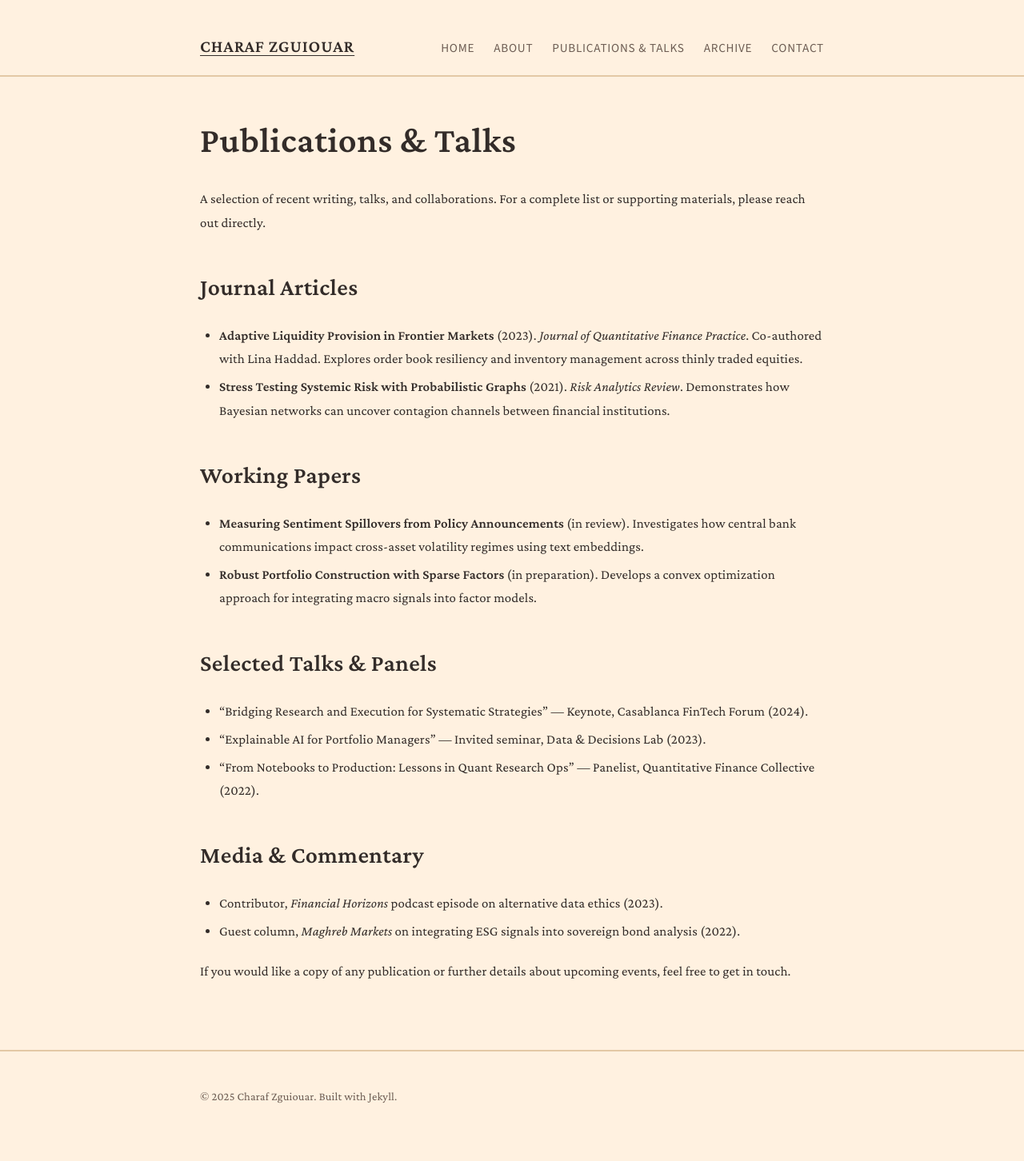
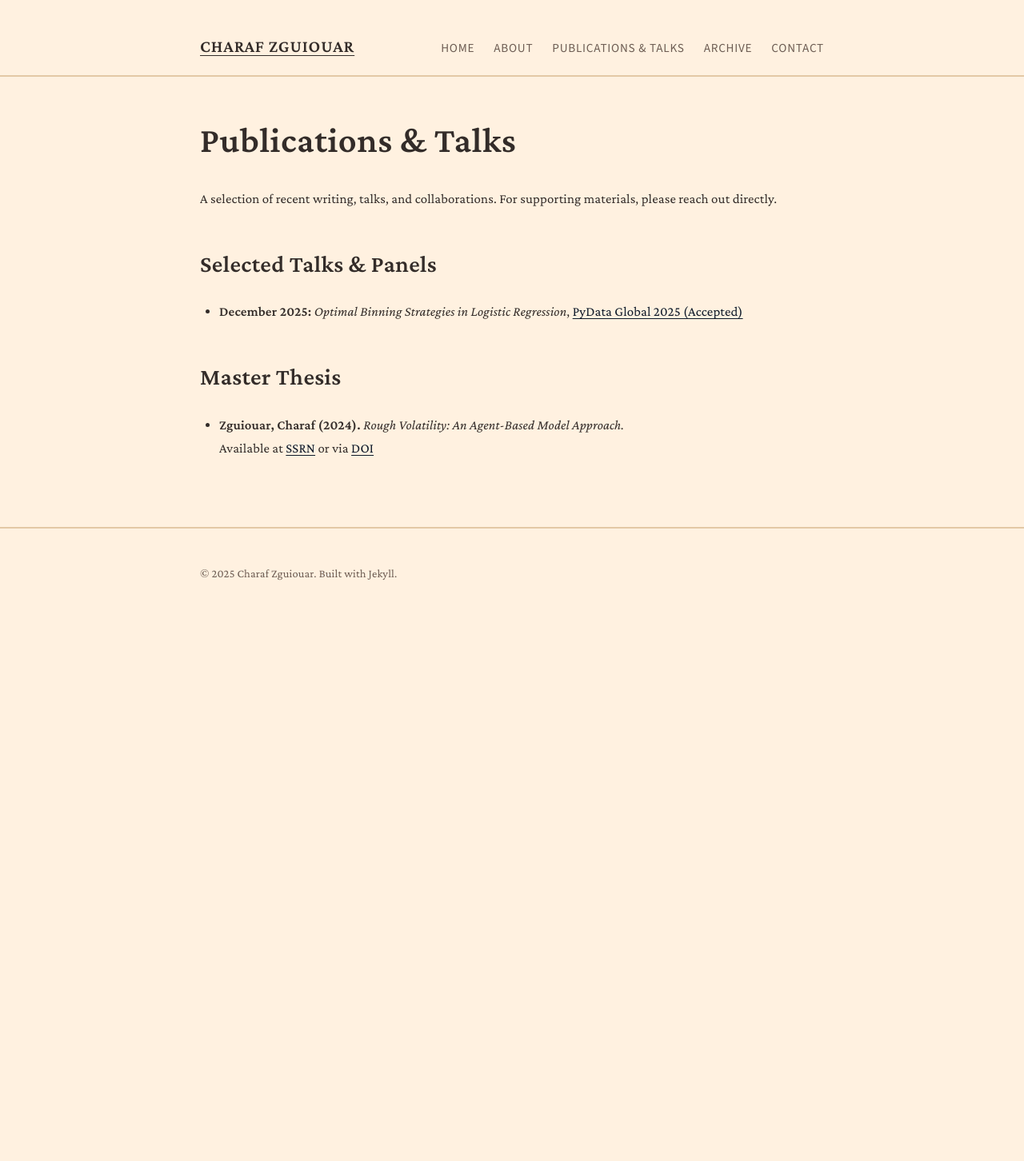
Before and after one commit to zgcharaf/zgcharaf.github.io, a Jekyll site: the page built from publications/index.md, in a window 1280 px wide. Shown: the whole page at 80% size. Built offline with Jekyll 4.4.1, drawn with Linux system fonts in a browser that asks for light colours; after the commit the page ends 900 px from its top, so only the background shows below that.

Commit message:
Update index.md

```diff
--- a/publications/index.md
+++ b/publications/index.md
@@ -6,27 +6,13 @@ permalink: /publications/
 
 # Publications & Talks
 
-A selection of recent writing, talks, and collaborations. For a complete list or supporting materials, please reach out directly.
-
-## Journal Articles
-
-- **Adaptive Liquidity Provision in Frontier Markets** (2023). *Journal of Quantitative Finance Practice*. Co-authored with Lina Haddad. Explores order book resiliency and inventory management across thinly traded equities.
-- **Stress Testing Systemic Risk with Probabilistic Graphs** (2021). *Risk Analytics Review*. Demonstrates how Bayesian networks can uncover contagion channels between financial institutions.
-
-## Working Papers
-
-- **Measuring Sentiment Spillovers from Policy Announcements** (in review). Investigates how central bank communications impact cross-asset volatility regimes using text embeddings.
-- **Robust Portfolio Construction with Sparse Factors** (in preparation). Develops a convex optimization approach for integrating macro signals into factor models.
+A selection of recent writing, talks, and collaborations. For supporting materials, please reach out directly.
 
 ## Selected Talks & Panels
 
-- "Bridging Research and Execution for Systematic Strategies" — Keynote, Casablanca FinTech Forum (2024).
-- "Explainable AI for Portfolio Managers" — Invited seminar, Data & Decisions Lab (2023).
-- "From Notebooks to Production: Lessons in Quant Research Ops" — Panelist, Quantitative Finance Collective (2022).
+- **December 2025:** *Optimal Binning Strategies in Logistic Regression*, [PyData Global 2025 (Accepted)](https://cfp.pydata.org/pydataglobal2025/talk/BT7M3S/)
 
-## Media & Commentary
+## Master Thesis
 
-- Contributor, *Financial Horizons* podcast episode on alternative data ethics (2023).
-- Guest column, *Maghreb Markets* on integrating ESG signals into sovereign bond analysis (2022).
-
-If you would like a copy of any publication or further details about upcoming events, feel free to get in touch.
+- **Zguiouar, Charaf (2024).** *Rough Volatility: An Agent-Based Model Approach.*
+  Available at [SSRN](https://ssrn.com/abstract=5189552) or via [DOI](http://dx.doi.org/10.2139/ssrn.5189552)
```
